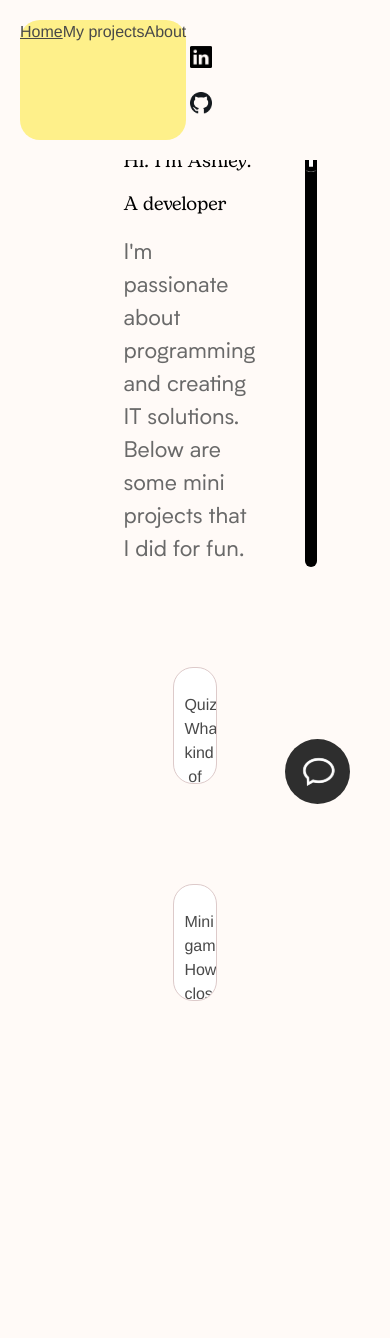
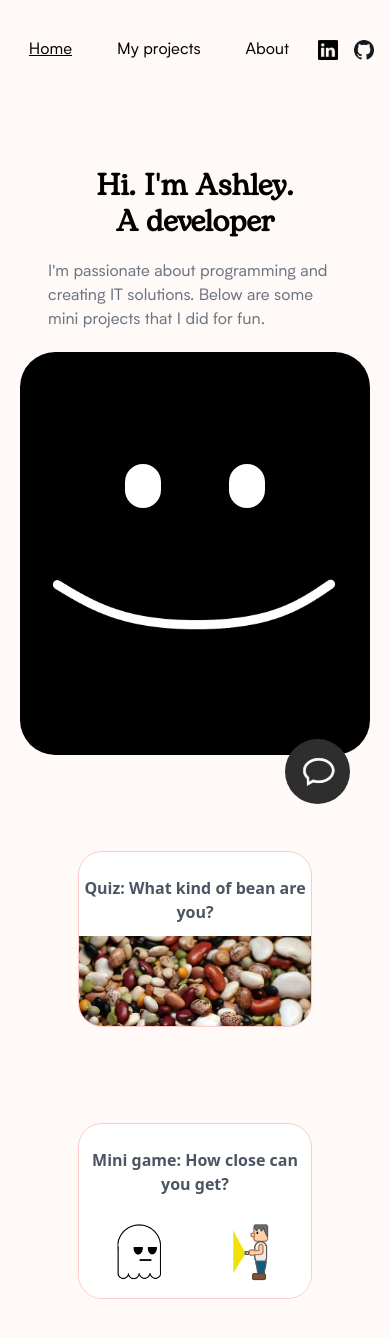
Before and after one commit to ashleycao12/my-website, a Vue app: page / in a window 390 px wide. Shown: the top 1338 px of the page. Before the commit the page ends 1201 px from the top, so only its background shows below. Built offline with nearby package versions, Linux system fonts and the light colour scheme.

Commit message:
add tailwind. Use it to make responsive design for phone view

```diff
--- a/src/App.vue
+++ b/src/App.vue
@@ -1,24 +1,23 @@
 <template>
-  <nav>
-    <div class="bg-yellow-200">
-
-      <router-link to="/">Home</router-link>
-      <router-link to="/" :class="projectClass" @click="scrollProject">My projects</router-link>
-      <router-link to="/about">About</router-link>
+<div class="bg-warmPink-1 pt-28 pb-20 absolute w-full">  <!-- content wrapper to get body bg color-->
+  <nav class="flex fixed top-0 w-full z-40 bg-warmPink-1 pt-5 h-20">
+    <div class="flex-1 flex justify-evenly lg:justify-center items-center">
+      <router-link to="/" class="md:mx-5 py-2 px-4 rounded-lg sm:text-xl font-biotif hover:text-2xl hover:mx-10 hover:bg-warmPink-2 transition-all duration-150">Home</router-link>
+      <router-link to="/" class="md:mx-5 py-2 px-4 rounded-lg sm:text-xl font-biotif hover:text-2xl hover:mx-10 hover:bg-warmPink-2 transition-all duration-150" :class="projectClass" @click="scrollProject">My projects</router-link>
+      <router-link to="/about" class="md:mx-5 py-2 px-4 rounded-lg sm:text-xl font-biotif hover:text-2xl hover:mx-10 hover:bg-warmPink-2 transition-all duration-150">About</router-link>
     </div>
-    <div class="nav1">
-
+    <div class="md:w-1/3 lg:w-1/2 flex justify-end items-center">
       <a href="https://www.linkedin.com/in/ashley-cao/">
-        <img src="@/assets/linkedin-icon.png" alt="">
+        <img src="@/assets/linkedin-icon.png" alt="" class="sm:w-6 w-5">
       </a>
       <a href="https://github.com/ashleycao12">
-        <img src="@/assets/github-icon.png" alt="">
+        <img src="@/assets/github-icon.png" alt="" class="sm:w-6 w-5 sm:mx-20 mx-4">
       </a>
         </div>
-
   </nav>
   <router-view :projectClick="projectClick"/>
   <MessageBot/>
+  </div>
 </template>
 
 <script setup>
@@ -41,6 +40,10 @@ function scrollProject(){
 </script>
 
 <style>
+/* body {
+  background-color: rgb(255 251 235);
+} */
+/*
 #app {
   font-family: Avenir, Helvetica, Arial, sans-serif;
   -webkit-font-smoothing: antialiased;
@@ -65,10 +68,8 @@ a img {
   display: flex;
   justify-content: center;
 
-  /* background-color: blue; */
 }
 nav {
-  /* background-color: blue; */
   display: flex;
   flex-direction: row;
   justify-content: center;
@@ -78,15 +79,14 @@ nav {
   left: 0;
   right: 0;
   z-index: 100;
-  /* height: 4vw; */
   background-color:rgb(255, 250, 247);
 }
 
 nav a {
-  /* font-weight: bold; */
-  /* color: #2c3e50; */
-  /* padding: 7px; */
-  /* padding: 10px 12px;
+  font-weight: bold;
+  color: #2c3e50;
+  padding: 7px;
+  padding: 10px 12px;
   border-radius: 10px;
   text-decoration: none;
   margin-left:2vw ;
@@ -95,7 +95,7 @@ nav a {
   font-family:  "Biotif", system-ui, Helvetica Neue, Helvetica,Arial,sans-serif;
   font-size: 20px;
   font-weight: 500;
-  transition: all 0.15s; */
+  transition: all 0.15s;
 }
 
 .nav a:hover{
@@ -106,7 +106,7 @@ nav a {
   font-size: 24px;
 
 }
-
+*/
 nav a.router-link-exact-active {
   text-decoration: underline;
 }
--- a/src/assets/global.css
+++ b/src/assets/global.css
@@ -1,3 +1,4 @@
+/*
 @font-face {
   font-family: "Bogart";
   src: local("Bogart"),
@@ -8,12 +9,11 @@
   src: local("Biotif"),
    url(../assets/fonts/Biotif-Regular.ttf) format("truetype");
 }
-body {
+/* body {
   background-color: rgb(255, 250, 247);
   color: rgb(73, 73, 73);
   text-align: center;
   padding: 100px 6vw;
-  /* font-family:  system-ui, Biotif-Regular,Helvetica Neue,Helvetica,Arial,sans-serif; */
 }
 .content {
   height: auto;
@@ -51,9 +51,7 @@ h1 {
 }
 button:hover {
   cursor: pointer;
-  /* background-color: rgb(236, 236, 236); */
 }
 button {
   border-radius: 10px;
-  /* background-color: rgb(244, 244, 244); */
-}
+} */
--- a/src/index.css
+++ b/src/index.css
@@ -1,3 +1,13 @@
 @tailwind base;
 @tailwind components;
 @tailwind utilities;
+@font-face {
+  font-family: "bogart";
+  src: local("bogart"),
+   url(./assets/fonts/Bogart-Regular-trial.ttf) format("truetype");
+}
+@font-face {
+  font-family: "biotif";
+  src: local("biotif"),
+   url(./assets/fonts/Biotif-Regular.ttf) format("truetype");
+}
--- a/src/views/HomeView.vue
+++ b/src/views/HomeView.vue
@@ -1,28 +1,28 @@
 <template>
-  <div class="intro">
-    <div class="text">
-      <h1>Hi. I'm Ashley.</h1>
-      <h1>A developer</h1>
-      <p>I'm passionate about programming and creating IT solutions. Below are some mini projects that I did for fun.</p>
+  <div class="mx-5 lg:flex md:mx-32 my-14"> <!-- intro -->
+    <div class="text-center lg:text-left lg:w-1/2 mx-7 flex flex-col justify-center">
+      <h1 class="text-3xl sm:text-6xl font-bogart font-semibold sm:leading-snug">Hi. I'm Ashley.</h1>
+      <h1 class="text-3xl sm:text-6xl font-bogart font-semibold sm:leading-snug">A developer</h1>
+      <p class="text-left font-biotif text-gray-500 md:text-2xl my-5">I'm passionate about programming and creating IT solutions. Below are some mini projects that I did for fun.</p>
     </div>
-      <div class= "gif">
-        <div class="eyes">
-          <div></div>
-          <div></div>
+      <div class= "lg:w-1/2 bg-black h-auto pt-28 pb-16 rounded-4xl lg:ml-10">  <!-- gif -->
+        <div class="flex justify-between w-2/5 m-auto">  <!-- eyes -->
+          <div class="eye w-9 h-11 rounded-full bg-white"></div>
+          <div class="eye w-9 h-11 rounded-full bg-white"></div>
         </div>
-          <img src="@/assets/smile.png" alt="">
+          <img src="@/assets/smile.png" class="object-contain h-auto">
       </div>
   </div>
-  <div class="project" ref="project1" @click= "goQuiz">
-    <div class="projectContent">
-    <h3>Quiz: What kind of bean are you? </h3>
-    <img class="projectImg" src="@/assets/quiz/mixedBean.jpg" alt="no image">
+  <div class="bg-white h-44 md:h-80 lg:h-96 w-3/5 mx-auto my-24 rounded-3xl overflow-hidden border border-red-200 hover:shadow-2xl transition ease duration-300" ref="project1" @click= "goQuiz">  <!-- project container -->
+    <div class="cursor-pointer hover:-translate-y-3 transition ease duration-300">                                                    <!-- project content (so it can move up when hover)-->
+    <h3 class="pb-3 pt-6 sm:text-xl text-center font-bold text-gray-600">Quiz: What kind of bean are you? </h3>
+    <img class="projectImg object-cover w-full" src="@/assets/quiz/mixedBean.jpg" alt="no image">
     </div>
   </div>
-  <div class="project" @click= "goReactionGame">
-    <div class="projectContent">
-    <h3>Mini game: How close can you get? </h3>
-    <img class="projectImg" src="@/assets/reaction-game/thumbnail.png" alt="no image">
+  <div class="bg-white h-44 md:h-80 lg:h-96 w-3/5 mx-auto my-24 rounded-3xl overflow-hidden border border-red-200 hover:shadow-2xl transition ease duration-300" @click= "goReactionGame">
+    <div class="cursor-pointer hover:-translate-y-3 transition ease duration-300">
+    <h3 class="pb-3 pt-6 sm:text-xl text-center font-bold text-gray-600">Mini game: How close can you get? </h3>
+    <img class="projectImg object-cover w-full" src="@/assets/reaction-game/thumbnail.png" alt="no image">
     </div>
   </div>
 </template>
@@ -32,8 +32,9 @@
   import {watch, ref} from 'vue'
   const props = defineProps({projectClick: Number})
   const project1 = ref(null)
+  //wait for user to click on project on nav
   watch(() => props.projectClick, ()=>{
-    project1.value.scrollIntoView({ behavior: 'smooth', block: 'center' })
+    project1.value.scrollIntoView({ behavior: 'smooth', block: 'center' })  //scroll to the first project
   })
   function goQuiz() {
     router.push({name:'quiz'})
@@ -45,7 +46,17 @@
 </script>
 
 <style scoped>
-  .eyes {
+  .eye {
+    animation: blink 3s linear 0.0001s infinite;
+  }
+   @keyframes blink {
+    0% {transform: scaleY(0.1) scaleX(1.4);}
+    5% {transform: scaleY(1) scaleX(1);}
+    10% {transform: scaleY(0.1) scaleX(1.4);}
+    15% {transform: scaleY(1) scaleX(1);}
+
+  }
+  /* .eyes {
     background-color: rgb(0, 0, 0);
     margin: 30% 30% 0;
     display: flex;
@@ -66,15 +77,12 @@
     10% {transform: scaleY(0.1) scaleX(1.4);}
     15% {transform: scaleY(1) scaleX(1);}
 
-    /* 100% {transform: scaleY(1);} */
   }
   .intro {
     display: flex;
     flex-direction: row;
     margin: 50px;
 
-    /* font-family:  system-ui, Biotif-Regular,Helvetica Neue,Helvetica,Arial,sans-serif; */
-    /* height: 500px; */
   }
   .intro>.text {
     flex: 1;
@@ -101,12 +109,10 @@
     flex:1;
     height: auto;
     overflow: hidden;
-    /* height: 500px; */
     background-color: rgb(0, 0, 0);
     border-radius: 3vw;
   }
   .gif img {
-    /* max-width: 80%; */
     height: auto;
     object-fit: contain;
     padding-bottom: 5vw;
@@ -126,7 +132,6 @@
     box-shadow: 0px 40px 40px 20px rgba(0, 0, 0, 0.141);
   }
   .projectImg {
-    /* height: 90%; */
     width: 100%;
     object-fit: cover;
     vertical-align: bottom;
@@ -140,5 +145,5 @@
   .projectContent:hover {
     transform: translate(0,-10px);
 
-  }
+  } */
 </style>
--- a/src/views/ReactionGame.vue
+++ b/src/views/ReactionGame.vue
@@ -1,24 +1,25 @@
 <template>
-  <div class="whole">
-  <div class="game">
-    <div class="char">
+  <!-- contend wrapper -->
+  <div class="bg-white w-11/12 md:w-3/5 mx-auto rounded-3xl border border-red-200 overflow-hidden">
 
-      <!-- <div class="ghostBox" id="ghost2"> -->
+  <div class="text-center">  <!-- game area-->
+    <!-- characters-->
+    <div class="flex justify-end px-20 py-12 ">
+      <img class="h-14 sm:h-20 md:h-28 w-auto object-scale-down" id="ghost" :src="ghostImg" alt="no image">
+      <div id="gap"></div>
+      <img class="h-14 sm:h-20 md:h-28 w-auto object-scale-down" id="human" :src="humanImg" alt="no image">
+    </div>
+    <!-- buttons -->
+    <button class="py-4 px-7 bg-rose-400 border-2 border-rose-600 mt-12 rounded-lg" @click="startGame" v-if="gameStage==='start'">Start</button>
+    <button class="py-4 px-7 bg-lime-300 border-2 border-lime-600 mt-12 rounded-lg " @click="stop" v-if="gameStage==='playing'">FLASH!</button>
+    <p class="text-center font-biotif text-gray-500" v-if="gameStage==='finished'">Score: {{score}}</p>
+    <button class="pt-4 pb-5 px-7 bg-rose-400 border-2 border-rose-600 rounded-lg mt-5" @click="restart" v-if="gameStage === 'finished'">Restart</button>
+  </div>
 
-      <img id="ghost" :src="ghostImg" alt="no image">
-      <div id="gap"></div>
-      <!-- </div> -->
-
-      <img id="human" :src="humanImg" alt="no image">
-    </div>
-    <button class="button start" @click="startGame" v-if="gameStage==='start'">Start</button>
-    <button class="button flash" @click="stop" v-if="gameStage==='playing'">FLASH!</button>
-    <p class="score" v-if="gameStage==='finished'">Score: {{score}}</p>
-    <button class="button restart" @click="restart" v-if="gameStage === 'finished'">Restart</button>
-  </div>
-    <div class="instruction">
-      <button class="buttonInst" @click="toggleInstruction">{{instButtonName}}</button>
-      <p v-if="showInstruction">Use your flashlight to stop the ghost from getting you. The closer you let it, the higher score you get.</p>
+  <!-- instruction -->
+    <div class="">
+      <button class="mt-5 ml-1 p-1 border-2 bg-slate-100 border-gray-400 rounded-full" @click="toggleInstruction">{{instButtonName}}</button>
+      <p class="p-6 pt-2" v-if="showInstruction">Use your flashlight to stop the ghost from getting you. The closer you let it, the higher score you get.</p>
     </div>
   </div>
 </template>
@@ -77,7 +78,19 @@ function restart(){
 </script>
 
 <style scoped>
-.score {
+#gap {
+  flex: 1;
+  border-radius: 0;
+  animation: shrink 0.52s ease-in;
+  animation-fill-mode: both;
+  animation-play-state: paused;
+}
+@keyframes shrink {
+  0% {}
+  100% {flex: 0;}
+}
+
+/* .score {
   text-align: center;
 }
 .button {
@@ -98,11 +111,9 @@ function restart(){
 }
 .instruction {
   border-radius: 0;
-  /* background-color: white; */
   text-align: left;
   width: 700px;
   padding-left: 10px;
-  /* margin: auto; */
 }
 .instruction button {
   border: solid;
@@ -112,7 +123,6 @@ function restart(){
 .instruction p {
   margin-top: 0;
   padding: 10px;
-  /* padding: 10px; */
 }
 .restart {
   margin-top: 0;
@@ -128,18 +138,7 @@ function restart(){
   border-radius: 0;
   text-align: center;
 }
-#gap {
 
-  flex: 1;
-  border-radius: 0;
-  animation: shrink 0.52s ease-in;
-  animation-fill-mode: both;
-  animation-play-state: paused;
-}
-@keyframes shrink {
-  0% {}
-  100% {flex: 0;}
-}
 .char {
 
   display: flex;
@@ -152,6 +151,6 @@ img {
   height: 100px;
   width: auto;
   object-fit:scale-down;
-}
+} */
 
 </style>
--- a/tailwind.config.js
+++ b/tailwind.config.js
@@ -2,7 +2,24 @@ module.exports = {
   content: ["./index.html",
   "./src/**/*.{vue,js,ts,jsx,tsx}",],
   theme: {
-    extend: {},
+    extend: {
+      backgroundColor: {
+        'warmPink-1':'rgb(255, 250, 247)',
+        'warmPink-2':'rgb(255, 217, 195)',
+        'warmPink-3':'rgb(239, 166, 144)',
+
+      },
+      borderRadius:{
+        '4xl':'2.2rem',
+      },
+      fontFamily: {
+        'bogart':'bogart',
+        'biotif': 'biotif',
+      },
+      width:{
+        '88':'22rem'
+      }
+    },
   },
   plugins: [],
 }
```
Also changed, not shown: src/components/MessageBot.vue (+10 -8 lines), src/components/quiz/Question.vue (+34 -37 lines), src/components/quiz/QuizResult.vue (+11 -9 lines), src/views/About.vue (+8 -8 lines), src/views/Quiz.vue (+11 -10 lines).
